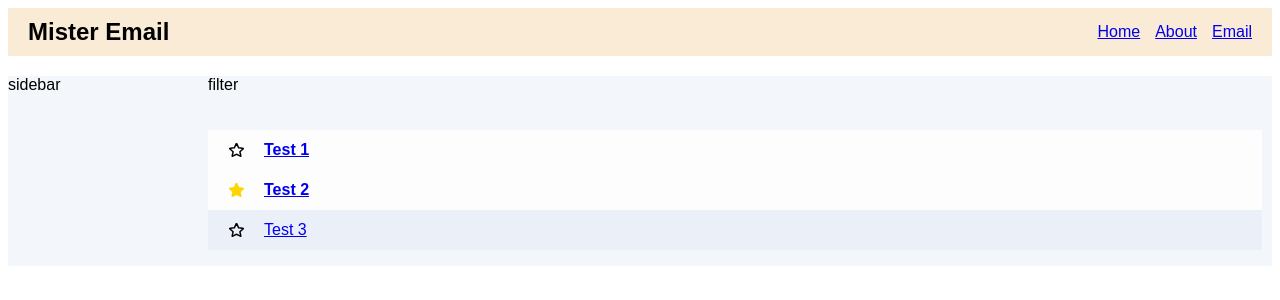
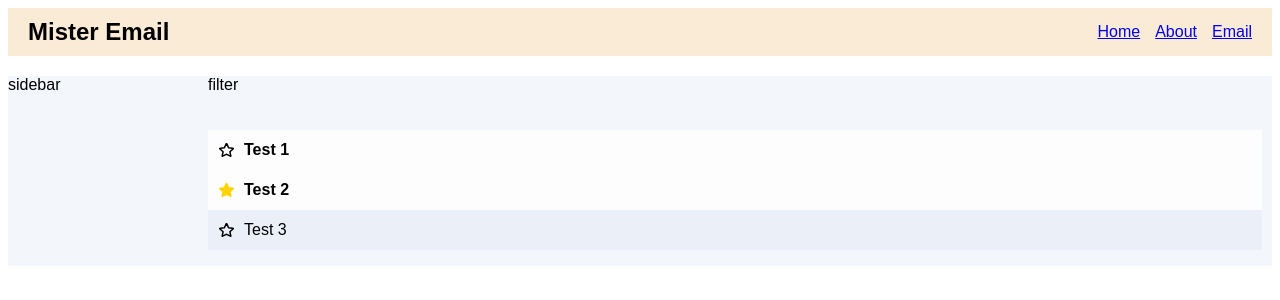
Before and after one commit to kerenduchan/kmail, a React (Vite) app: page /#/email in a window 1280 px wide. Shown: the top 300 px of the page. Built offline with nearby package versions, Linux system fonts and the light colour scheme.

Commit message:
email preview styling

```diff
--- a/src/assets/css/cmps/email-preview.css
+++ b/src/assets/css/cmps/email-preview.css
@@ -1,11 +1,9 @@
 .email-preview {
     background-color: #fdfdfd;
     font-weight: bold;
-    padding: 10px 0px;
+    border: 1px solid transparent;
     display: flex;
     align-items: center;
-    border-bottom: 1px solid #ebeff8;
-    border: 1px solid transparent;
 }
 
 .email-preview.hover {
@@ -15,11 +13,19 @@
 
 .email-preview.read {
     background-color: #ebeff8;
-    font-weight: 100;
+    font-weight: unset;
 }
 
 .email-preview-star-img {
     max-width: 15px;
     max-height: 15px;
-    padding: 0px 20px;
+    margin: 10px;
 }
+
+.email-preview-link {
+    flex-grow: 1;
+    padding-top: 10px;
+    padding-bottom: 10px;
+    text-decoration: none;
+    color: unset;
+}
--- a/src/cmps/EmailPreview.jsx
+++ b/src/cmps/EmailPreview.jsx
@@ -30,8 +30,8 @@ export function EmailPreview({ email, onUpdateEmail }) {
                 }
                 onClick={() => onStarClick(email)}
             />
-            <Link to={`/email/${email.id}`}>
-                <span className="email-preview-subject">{email.subject}</span>
+            <Link className="email-preview-link" to={`/email/${email.id}`}>
+                <span>{email.subject}</span>
             </Link>
         </article>
     )
```
